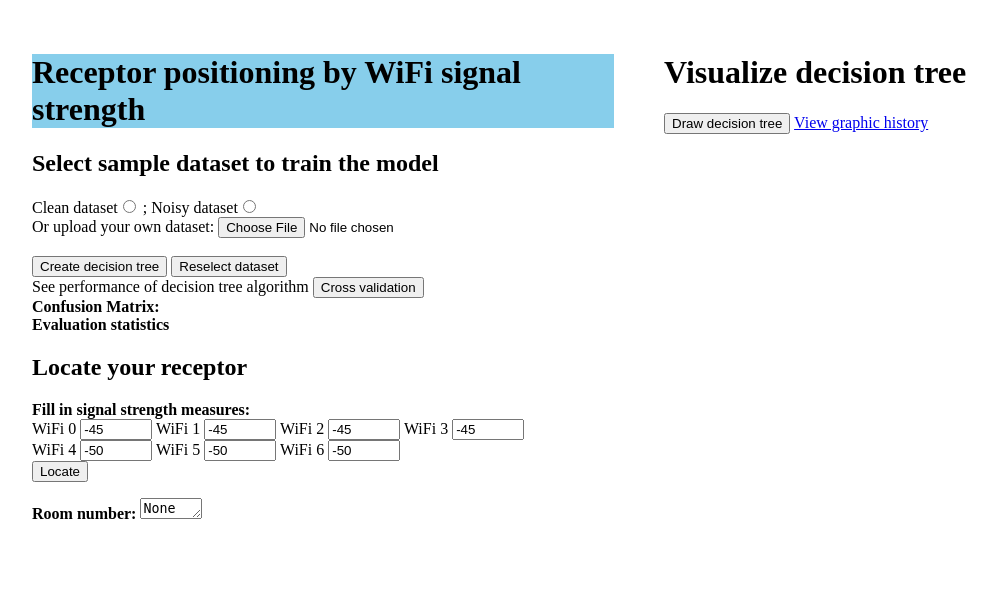
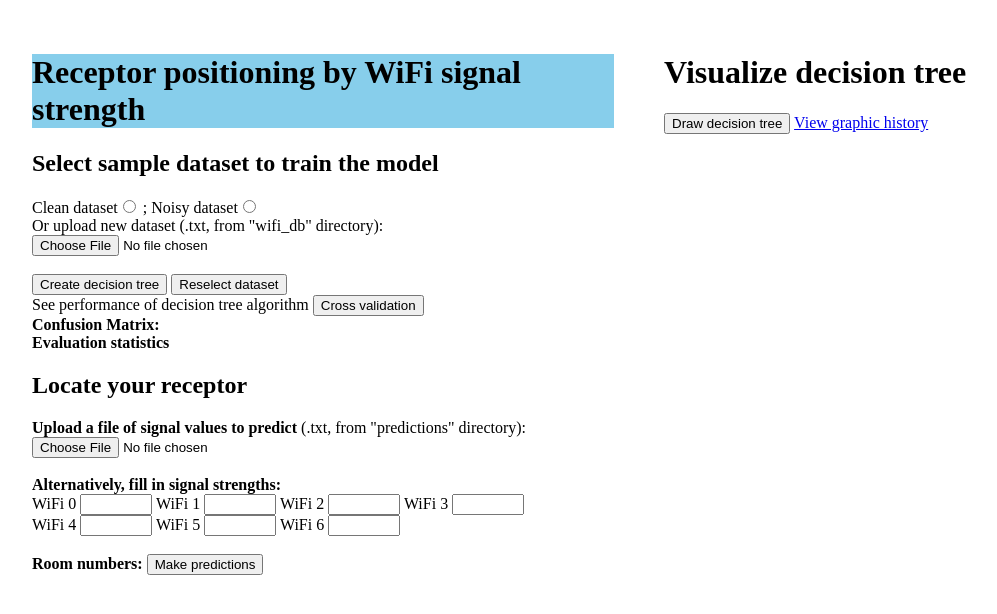
Before and after one commit to yingyan797/room-locator, a Flask app: page / in a window 1280 px wide. Shown: the top 614 px of the page, without its empty margins (1-998 px from the left). Run offline with Flask 3, Linux system fonts and the light colour scheme.

Commit message:
upload file to train/predict available

```diff
--- a/dashboard.py
+++ b/dashboard.py
@@ -11,7 +11,7 @@ decision = dt.Decision()
 @app.route('/', methods=['GET', 'POST'])
 def index():
     print(request.form)
-    room_num = None
+    room_nums = []
     report = []
     conf = []
     graphs = []
@@ -21,13 +21,13 @@ def index():
         decision.__init__()
         file = ""
     else:
-        match file:
-            case "clean":
-                decision.load_data(dt.cleanData)
-            case "noisy":
-                decision.load_data(dt.noisyData)
-            case "customized":
-                pass
+        if file == "Clean Dataset":
+            decision.load_data(dt.cleanData)
+        elif file == "Noisy Dataset":
+            decision.load_data(dt.noisyData)
+        elif file != None:
+            decision.load_data("wifi_db/"+file)
+
         if decision.all_data is not None:
             if request.form.get("cross"):
                 mt, report, confmat = decision.cross_validation()
@@ -38,7 +38,7 @@ def index():
                     for v in confmat[i]:
                         tr.append(str(int(v)))
                     conf.append(tr)
-            else:
+            elif request.form.get("decision"):
                 decision.fit()
 
     if decision.decision_tree:
@@ -47,19 +47,25 @@ def index():
             session = get_session()
             graphs = tv.visualize(session)
         if request.form.get("predict"):
-            data = []
-            for attr in attrs:
-                signal = request.form.get(attr)
-                if signal is None or signal == "":
-                    break
-                else:
-                    data.append(float(signal))
-            if len(data) == 7:
-                data_predict = np.array([data])
-                room_num = int(dt.predict(decision.decision_tree, data_predict)[0])
+            data_predict = None
+            predf = request.form.get("pred_file")
+            if predf:
+                data_predict = np.loadtxt("predictions/"+predf)
+            else:
+                data = []
+                for attr in attrs:
+                    signal = request.form.get(attr)
+                    if signal is None or signal == "":
+                        break
+                    else:
+                        data.append(float(signal))
+                if len(data) == 7:
+                    data_predict = np.array([data])
+            if data_predict is not None:
+                room_nums = dt.predict(decision.decision_tree, data_predict)
 
     return render_template('index.html', data_name=file, graphs=graphs, decision=decision,
-                           attrs=attrs, room_num=room_num, report=report, conf=conf)
+                           attrs=attrs, room_nums=room_nums, report=report, conf=conf)
 
 @app.route('/graphs', methods=['GET', 'POST'])
 def graphs():
--- /dev/null
+++ b/predictions/sample.txt
@@ -0,0 +1,5 @@
+-65	-56	-61	-68	-71	-81	-87
+-67	-58	-61	-67	-69	-46	-55
+-61	-56	-59	-71	-89	-88	-84
+-65	-51	-59	-67	-65	-80	-47
+-62	-57	-63	-64	-67	-61	-73
--- a/templates/index.html
+++ b/templates/index.html
@@ -33,10 +33,10 @@
         <h1 style="background-color: skyblue;">Receptor positioning by WiFi signal strength</h1>
         <h2>Select sample dataset to train the model</h2>
         <form name="data" action="/" method="post">
-            Clean dataset<input type="radio" name="dataset" value="clean">
-            ; Noisy dataset<input type="radio" name="dataset" value="noisy"><br>
-            Or upload your own dataset: <input type="file" name="dataset" value=customized><br><br>
-            <button type="submit">Create decision tree</button>
+            Clean dataset<input type="radio" name="dataset" value="Clean Dataset">
+            ; Noisy dataset<input type="radio" name="dataset" value="Noisy Dataset"><br>
+            Or upload new dataset (.txt, from "wifi_db" directory): <input type="file" name="dataset" accept=".txt" dirname="static"><br><br>
+            <input type="submit" name="decision" value="Create decision tree">
             <input type="submit" name="reselect" value="Reselect dataset"><br>
             See performance of decision tree algorithm <input type="submit" name="cross" value="Cross validation"><br>
             <b>Confusion Matrix: </b><br>
@@ -63,21 +63,27 @@
             {% endfor %}
         </textarea>
         </form>
-        {% if data_name and decision.decision_tree %}
-        **Successful! Decision tree has been constructed for Dataset: <b>{{data_name}}</b> <br>
+        {% if data_name %}
+        Dataset for training: <b>{{data_name}}</b><br>
+        {% if decision.decision_tree %}
+        **Decision tree has been constructed successfully!<br>
+        {% endif %}
         {% endif %}
         <h2>Locate your receptor</h2>
         <form action="/" method="post">
-            <b>Fill in signal strength measures: </b><br>
+            <b>Upload a file of signal values to predict </b>(.txt, from "predictions" directory): <input type="file" name="pred_file"><br>
+            <br><b>Alternatively, fill in signal strengths: </b><br>
             {% for attr in attrs[:4] %}
-            WiFi {{attr[-1]}} <input type="number" name="{{attr}}" min="-100", max="100" value="-45">
+            WiFi {{attr[-1]}} <input type="number" name="{{attr}}" min="-100", max="100">
             {% endfor %}<br>
             {% for attr in attrs[4:] %}
-            WiFi {{attr[-1]}} <input type="number" name="{{attr}}" min="-100", max="100" value="-50">
+            WiFi {{attr[-1]}} <input type="number" name="{{attr}}" min="-100", max="100">
             {% endfor %}
-            <br><input type="submit" name="predict" value="Locate"><br>
+            <br><br><b>Room numbers: </b><input type="submit" name="predict" value="Make predictions"><br>
         </form>
-        <b>Room number: </b><textarea cols="5" rows="1">{{room_num}}</textarea>
+        {% for rn in room_nums %}
+        <textarea cols="2" rows="1">{{rn}}</textarea>
+        {% endfor %}
 
     </div>
     <div class="column">
```
